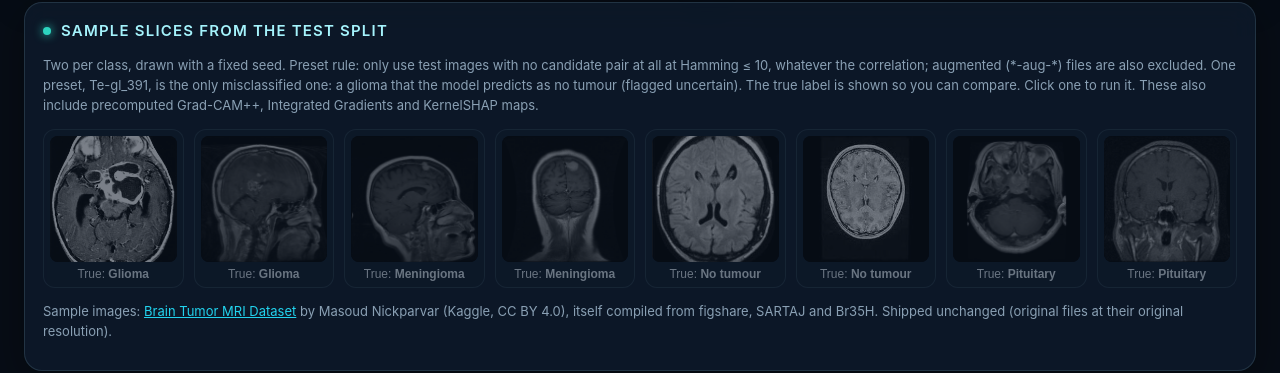
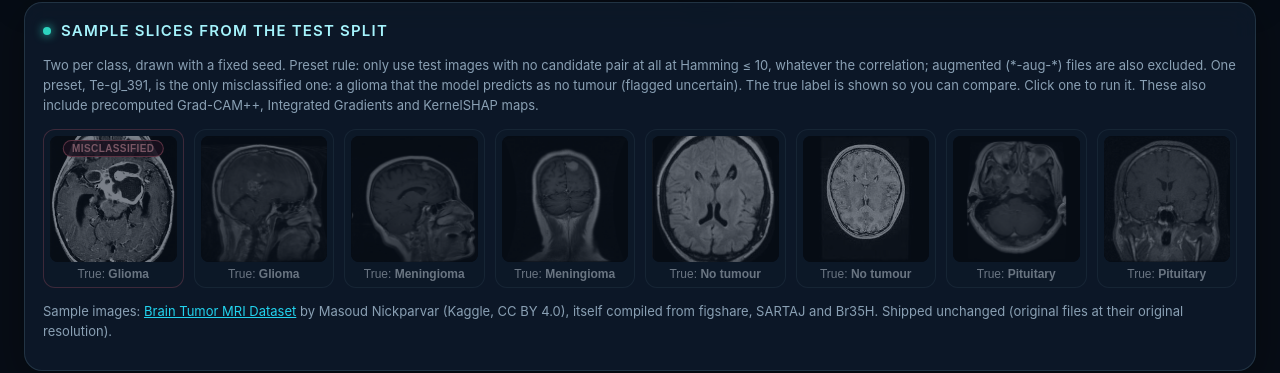
Before and after one commit to nishthaakalia/brain-tumor-mri-classification, a plain HTML site: page docs/index.html in a window 1280 px wide. Shown: the part 1237-1610 px from the top of the page. Drawn offline with Linux system fonts and the light colour scheme.

Commit message:
Demo: 'misclassified' badge on preset tiles whose saved prediction differs from the true label

```diff
--- a/docs/app.js
+++ b/docs/app.js
@@ -195,6 +195,10 @@
         const b = document.createElement("button"); b.className = "sample"; b.dataset.file = p.file; b.type = "button";
         b.disabled = true; b.title = "Model still loading…";
         b.innerHTML = `<img src="${p.file}" alt="Test-split MRI slice, true class ${L.LABELS[p.true]}" loading="lazy"><span>True: <b>${L.LABELS[p.true]}</b></span>`;
+        if (p.torch_pred !== p.true) {  // known error in the saved prediction file
+          b.classList.add("miss");
+          b.insertAdjacentHTML("beforeend", `<span class="badge miss-badge" title="The model predicts ${L.LABELS[p.torch_pred]} for this slice">misclassified</span>`);
+        }
         b.onclick = () => { const img = new Image(); img.onload = () => analyse(img, p.file.split("/").pop(), p); img.src = p.file; };
         box.appendChild(b);
       }
--- a/docs/style.css
+++ b/docs/style.css
@@ -77,3 +77,5 @@ h1 span{color:var(--teal)}
 .why{grid-template-columns:1fr}.bar{grid-template-columns:92px 1fr 52px}.workstation{padding:10px 12px}.hero{padding-left:14px;padding-right:14px}}
 .placeholder[hidden],.scanline[hidden]{display:none}
 .sample:disabled{opacity:.45;cursor:wait}
+.sample{position:relative}.sample .miss-badge{position:absolute;top:10px;left:50%;transform:translateX(-50%);margin:0;padding:2px 8px;font-size:10px;letter-spacing:.04em;text-transform:uppercase;white-space:nowrap;background:rgba(40,8,20,.88);color:#fda4af;border:1px solid rgba(251,113,133,.7);font-weight:600}
+.sample.miss{border-color:rgba(251,113,133,.45)}
```
Also changed, not shown: docs/screenshot.png.
